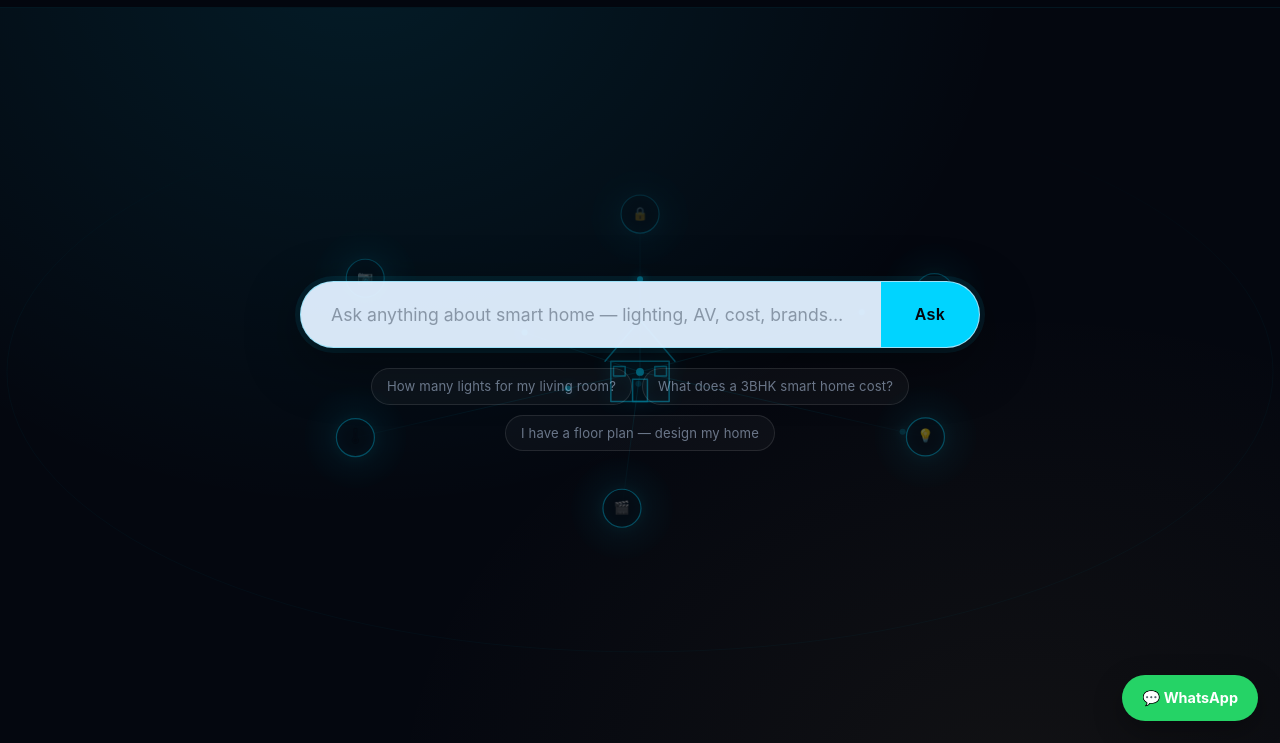
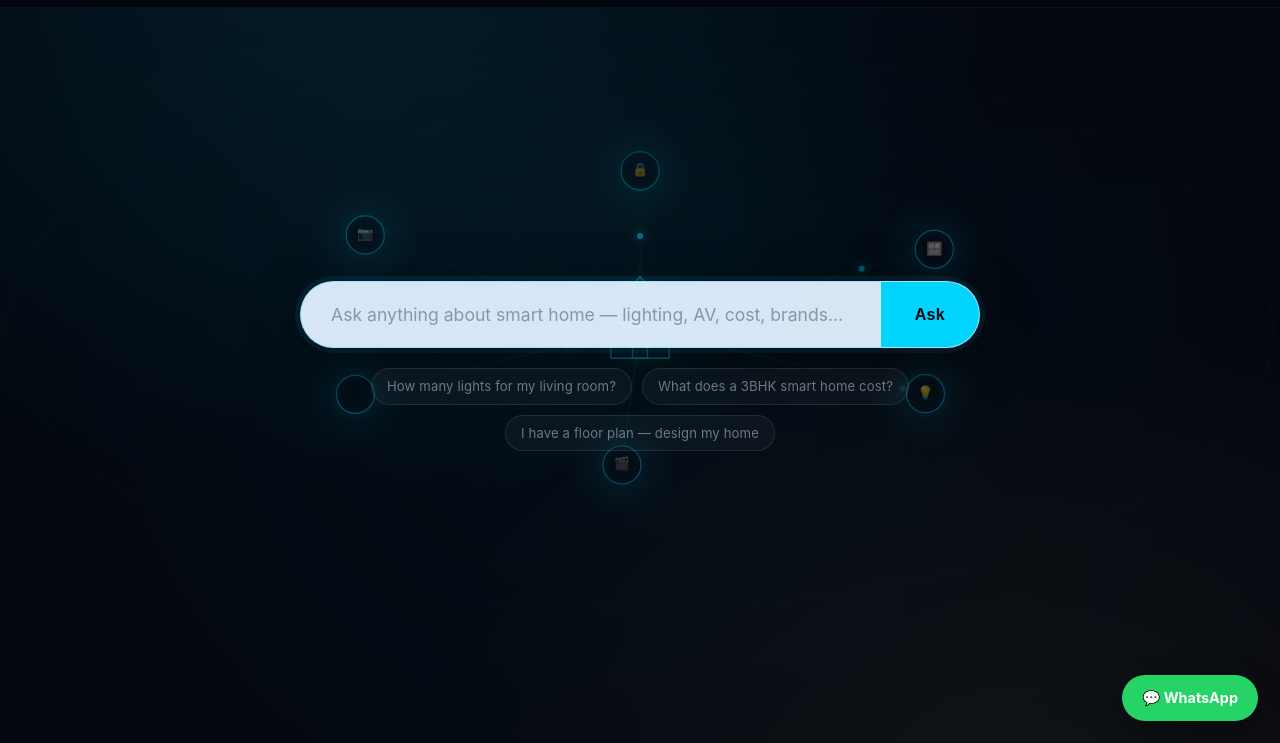
Before and after one commit to singh2528/lighting-comparison-app, a website: page index.html in a window 1280 px wide. Shown: the part 57-800 px from the top of the page. Drawn offline with Linux system fonts and the light colour scheme; animation ran at ten frames a second.

Commit message:
Add files via upload

```diff
--- a/index.html
+++ b/index.html
@@ -25,8 +25,8 @@
     z-index: 0; opacity: .55; pointer-events: none;
     /* Transparent at very top (badge/nav area), fades in through the heading,
        fully visible at the search bar level and below */
-    -webkit-mask-image: linear-gradient(to bottom, transparent 0%, rgba(0,0,0,.08) 18%, black 40%);
-    mask-image: linear-gradient(to bottom, transparent 0%, rgba(0,0,0,.08) 18%, black 40%);
+    -webkit-mask-image: linear-gradient(to bottom, rgba(0,0,0,.20) 0%, rgba(0,0,0,.60) 12%, black 28%);
+    mask-image: linear-gradient(to bottom, rgba(0,0,0,.20) 0%, rgba(0,0,0,.60) 12%, black 28%);
   }
   .hero-content {
     position: relative; z-index: 1;
@@ -530,12 +530,19 @@
     W  = canvas.width  = hero.offsetWidth  || 800;
     H  = canvas.height = hero.offsetHeight || 500;
     CX = W/2;
-    /* Centre the orbit behind the search bar, shifted slightly above
-       the midpoint so the visual weight feels centred with the content. */
-    CY = H * (W < 600 ? 0.52 : 0.48);
-    OX = W * (W < 600 ? 0.22 : 0.26);  /* elliptical orbit — wider than tall */
-    OY = Math.min(H, W) * (W < 600 ? 0.15 : 0.20);
-    HS = Math.min(W, H) * 0.072; /* house half-size */
+    /* Anchor orbit centre to the actual search bar position in the DOM
+       so it stays locked behind the input regardless of viewport height. */
+    var form = document.getElementById('askForm');
+    if (form) {
+      var heroRect = hero.getBoundingClientRect();
+      var formRect = form.getBoundingClientRect();
+      CY = (formRect.top - heroRect.top) + formRect.height * 0.55;
+    } else {
+      CY = H * (W < 600 ? 0.46 : 0.46);
+    }
+    OX = W * (W < 600 ? 0.43 : 0.26);        /* much wider orbit on mobile */
+    OY = Math.min(H, W) * (W < 600 ? 0.25 : 0.20); /* taller orbit on mobile */
+    HS = Math.min(W, H) * (W < 600 ? 0.10 : 0.072); /* bigger house on mobile */
   }
   resize();
   window.addEventListener('resize', resize, {passive:true});
@@ -580,7 +587,7 @@
 
   /* ─── Device node ─── */
   function drawNode(x, y, icon, label){
-    var r = W < 600 ? 14 : 19;
+    var r = W < 600 ? 19 : 19;
     ctx.save();
     /* Glow halo */
     var g = ctx.createRadialGradient(x,y,0, x,y, r*2.8);
@@ -602,7 +609,7 @@
     ctx.stroke();
     /* Emoji icon */
     ctx.shadowBlur = 0;
-    ctx.font = (W < 600 ? '11' : '13') + 'px serif';
+    ctx.font = (W < 600 ? '14' : '13') + 'px serif';
     ctx.textAlign    = 'center';
     ctx.textBaseline = 'middle';
     ctx.fillText(icon, x, y);
@@ -644,6 +651,15 @@
     t += dt;
 
     ctx.clearRect(0,0,W,H);
+
+    /* Soft ambient glow from house centre — fills dead space above orbit */
+    var ambR = Math.max(OX, OY) * 2.4;
+    var amb  = ctx.createRadialGradient(CX, CY, 0, CX, CY, ambR);
+    amb.addColorStop(0,   'rgba(0,212,255,0.07)');
+    amb.addColorStop(0.5, 'rgba(0,212,255,0.025)');
+    amb.addColorStop(1,   'rgba(0,212,255,0)');
+    ctx.fillStyle = amb;
+    ctx.fillRect(0, 0, W, H);
 
     var hubX = CX;
     var hubY = CY + HS*0.20; /* aligns with hub dot inside house */
```
